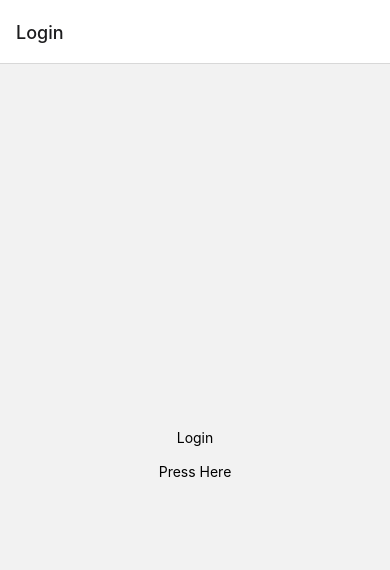
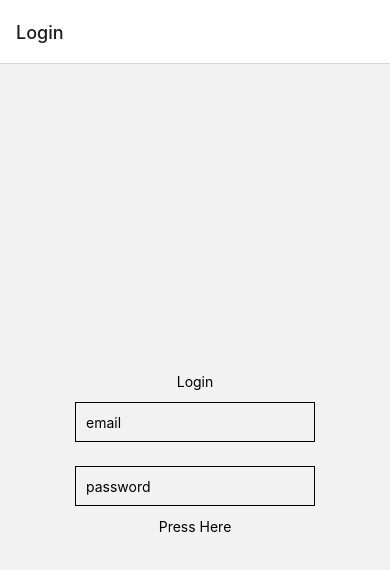
Before and after one commit to lee010073/react-native-expo-test, a React Native app in the folder demo/: screen /Login in a window 390 px wide. Shown: the top 570 px of the page. Built offline with nearby package versions, Linux system fonts and the light colour scheme.

Commit message:
updated password login

```diff
--- a/demo/contexts/authContext.js
+++ b/demo/contexts/authContext.js
@@ -3,7 +3,13 @@
 export const AuthProvider = ({ children }) => {
   const [user, setUser] = useState(null);
   const [loginSuccess, setLoginSuccess] = useState(false);
-
+  const checking = (email, pw) => {
+    if (email === "123" && pw === "1234") {
+      setLoginSuccess(true);
+    } else {
+      setLoginSuccess(false);
+    }
+  };
   return (
     <AuthContext.Provider
       value={{
@@ -11,6 +17,7 @@
         setUser,
         loginSuccess,
         setLoginSuccess,
+        checking,
       }}
     >
       {children}
--- a/demo/routes/Routes.js
+++ b/demo/routes/Routes.js
@@ -11,9 +11,6 @@
 
   return (
     <NavigationContainer>
-      {/* <Stack.Navigator>
-        <Stack.Screen name="Home" component={HomeScreen} />
-      </Stack.Navigator> */}
       {!!context.loginSuccess ? (
         <Stack.Navigator>
           <Stack.Screen name="Home" component={HomeScreen} />
--- a/demo/screens/LoginScreen.js
+++ b/demo/screens/LoginScreen.js
@@ -10,12 +10,26 @@
 
 const LoginScreen = () => {
   const context = useContext(AuthContext);
-  console.log(context, "this is context ");
+  const [email, setEmail] = useState("");
+  const [pw, setPw] = useState("");
   return (
     <View style={{ flex: 1, alignItems: "center", justifyContent: "center" }}>
       <Text>Login</Text>
-      <TextInput />
-      <TouchableOpacity onPress={() => context.setLoginSuccess(true)}>
+      <TextInput
+        style={styles.input}
+        onChangeText={setEmail}
+        value={email}
+        placeholder="email"
+        keyboardType="email-address"
+      />
+      <TextInput
+        style={styles.input}
+        onChangeText={setPw}
+        value={pw}
+        placeholder="password"
+        keyboardType="default"
+      />
+      <TouchableOpacity onPress={() => context.checking(email, pw)}>
         <Text>Press Here</Text>
       </TouchableOpacity>
     </View>
@@ -24,4 +38,11 @@
 
 export default LoginScreen;
 
-const styles = StyleSheet.create({});
+const styles = StyleSheet.create({
+  input: {
+    height: 40,
+    margin: 12,
+    borderWidth: 1,
+    padding: 10,
+  },
+});
```
